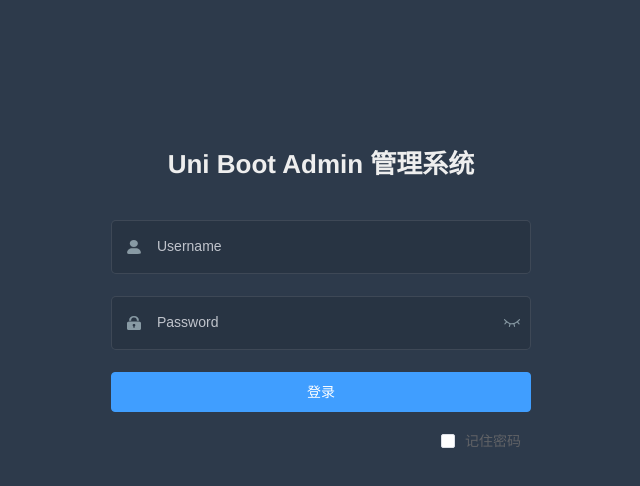
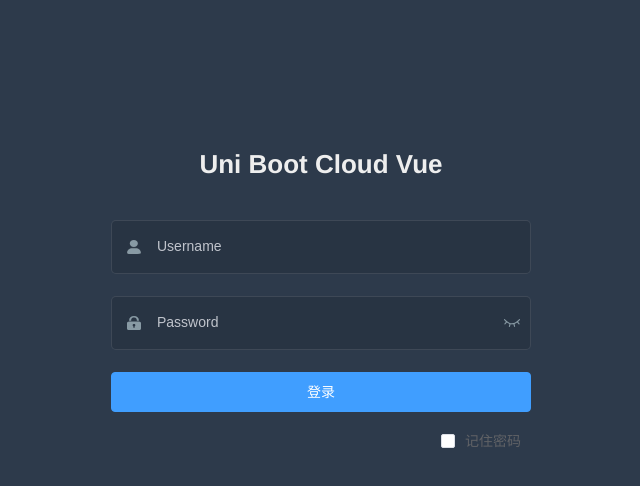
Before and after one commit to cadecode/uni-boot-cloud-vue, a Vue app: page /#/login in a window 1280 px wide. Shown: the top 486 px of the page, without its empty margins (319-959 px from the left). Built offline with nearby package versions, Linux system fonts and the light colour scheme.

Commit message:
refactor: 修改系统 title 为 Uni Boot Cloud Vue

```diff
--- a/src/settings.js
+++ b/src/settings.js
@@ -1,6 +1,6 @@
 module.exports = {
 
-  title: 'Uni Boot Admin 管理系统',
+  title: 'Uni Boot Cloud Vue',
 
   /**
    * 是否固定头部
```
